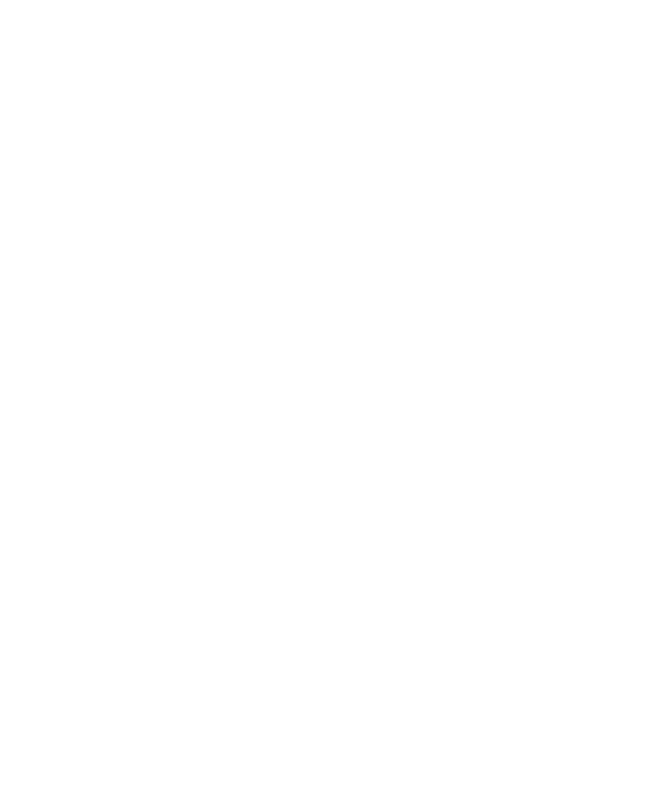
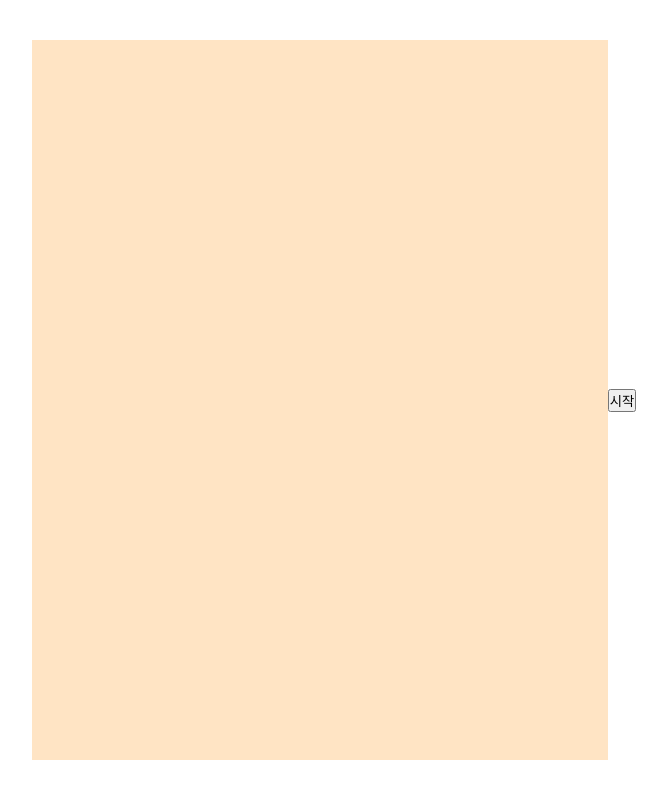
Before and after one commit to Yusmin97/dotGame, a plain HTML site: page index.html in a window 1280 px wide. Shown: the whole page, without its empty margins (306-973 px from the left). Drawn offline with Linux system fonts and the light colour scheme.

Commit message:
두번째 div안에 시작버튼 생성

```diff
--- a/index.html
+++ b/index.html
@@ -14,6 +14,13 @@
         width: 100vw;
         height: 100vh;
         display: flex;
+        justify-content: center;
+        align-items: center;
+      }
+      #root > div:nth-child(1) {
+        width: 45vw;
+        height: 90vh;
+        background-color: bisque;
       }
     </style>
   </head>
@@ -23,7 +30,7 @@
       <div>
         <div></div>
         <div></div>
-        <div></div>
+        <input type="button" value="시작" id="button" />
       </div>
     </div>
     <script></script>
```
